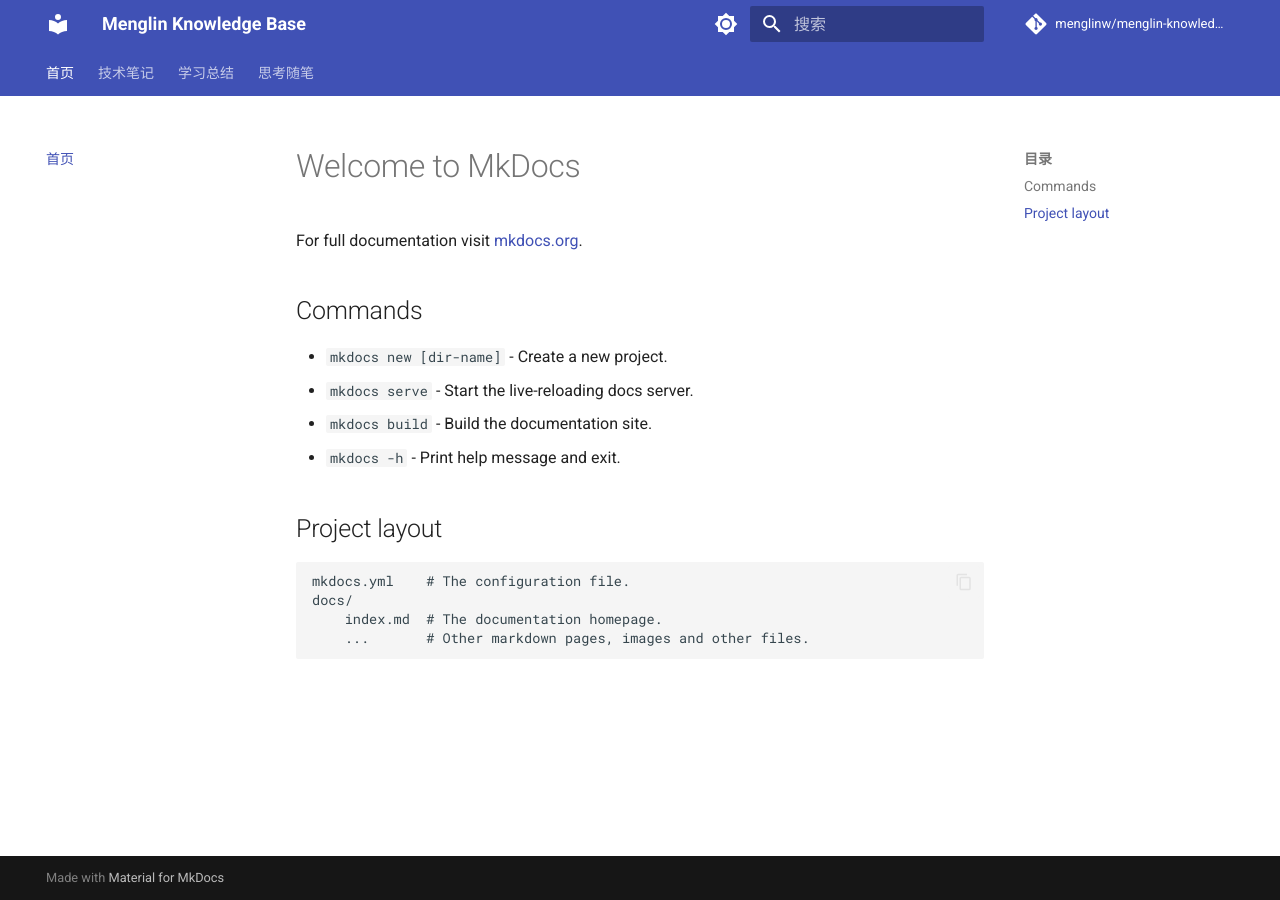
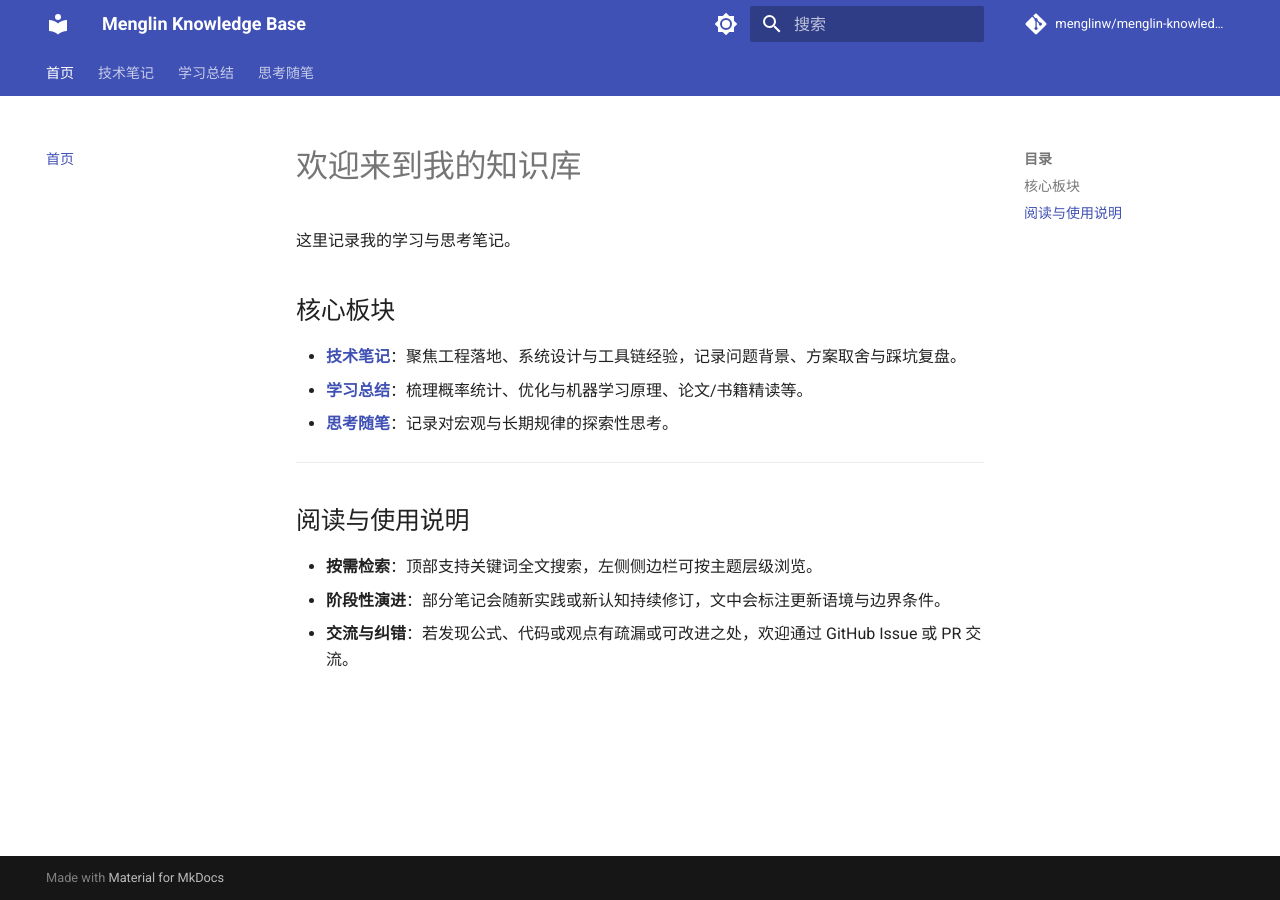
Before and after one commit to menglinw/menglin-knowledge-base, an MkDocs documentation site: the page built from docs/index.md, in a window 1280 px wide. Built offline with MkDocs 1.6.1 and Material for MkDocs 9.7.7, drawn with Linux system fonts in a browser that asks for light colours; comment, search, counter and statistics services are not loaded.

Commit message:
update index page

```diff
--- a/docs/index.md
+++ b/docs/index.md
@@ -1,17 +1,17 @@
-# Welcome to MkDocs
+# 欢迎来到我的知识库
 
-For full documentation visit [mkdocs.org](https://www.mkdocs.org).
+这里记录我的学习与思考笔记。
 
-## Commands
+## 核心板块
 
-* `mkdocs new [dir-name]` - Create a new project.
-* `mkdocs serve` - Start the live-reloading docs server.
-* `mkdocs build` - Build the documentation site.
-* `mkdocs -h` - Print help message and exit.
+* **[技术笔记](tech/index.md)**：聚焦工程落地、系统设计与工具链经验，记录问题背景、方案取舍与踩坑复盘。
+* **[学习总结](study/index.md)**：梳理概率统计、优化与机器学习原理、论文/书籍精读等。
+* **[思考随笔](thoughts/index.md)**：记录对宏观与长期规律的探索性思考。
 
-## Project layout
+---
 
-    mkdocs.yml    # The configuration file.
-    docs/
-        index.md  # The documentation homepage.
-        ...       # Other markdown pages, images and other files.
+## 阅读与使用说明
+
+* **按需检索**：顶部支持关键词全文搜索，左侧侧边栏可按主题层级浏览。
+* **阶段性演进**：部分笔记会随新实践或新认知持续修订，文中会标注更新语境与边界条件。
+* **交流与纠错**：若发现公式、代码或观点有疏漏或可改进之处，欢迎通过 GitHub Issue 或 PR 交流。
```
